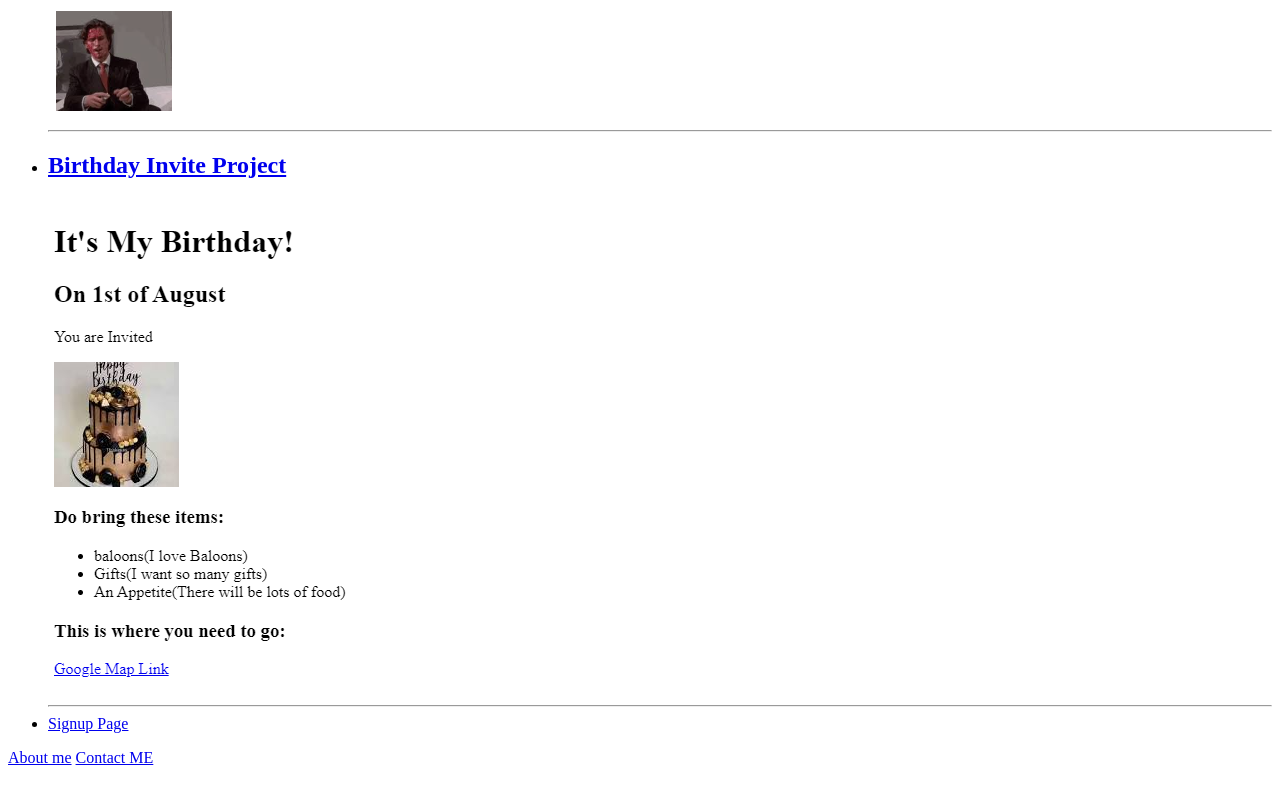
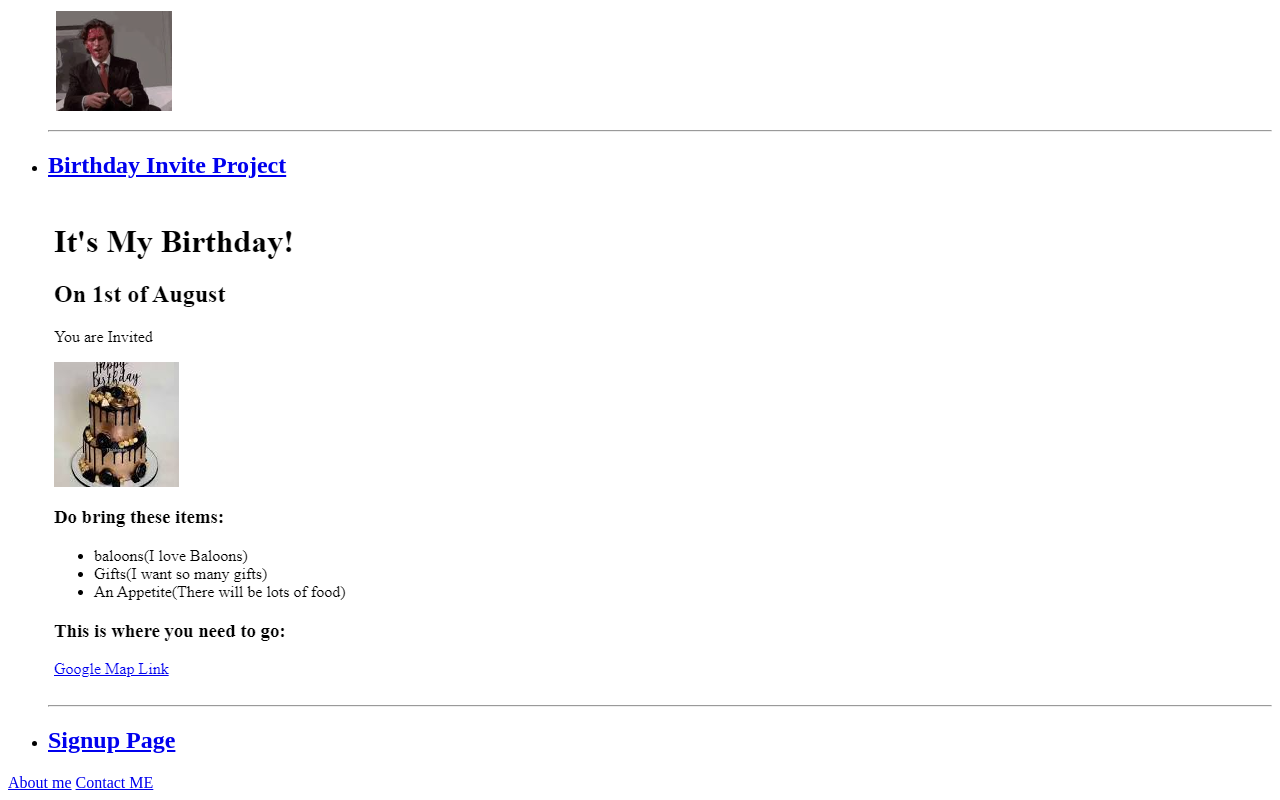
Before and after one commit to JaiSonii/html_portfolio, a plain HTML site: page index.html in a window 1280 px wide. Shown: the part 786-1586 px from the top of the page. Before the commit the page ends 1561 px from the top, so only its background shows below. Drawn offline with Linux system fonts and the light colour scheme.

Commit message:
Update index.html

```diff
--- a/index.html
+++ b/index.html
@@ -33,7 +33,7 @@ https://developer.mozilla.org/en-US/docs/Web/HTML/Element/img#attr-height -->
     <br>
     <img src="./asset/images/birthday.PNG" alt="birthday project">
     <hr></li>
-    <li><a href="file:///C:/web%20development%20projects/signup.html/signup.htm">Signup Page</li>
+    <li><a href="file:///C:/web%20development%20projects/signup.html/signup.htm"><h2>Signup Page</h2></li>
 </ul>
     <a href="./public/about.html">About me</a> <a href="./public/contact.html">Contact ME</a>
 
```
